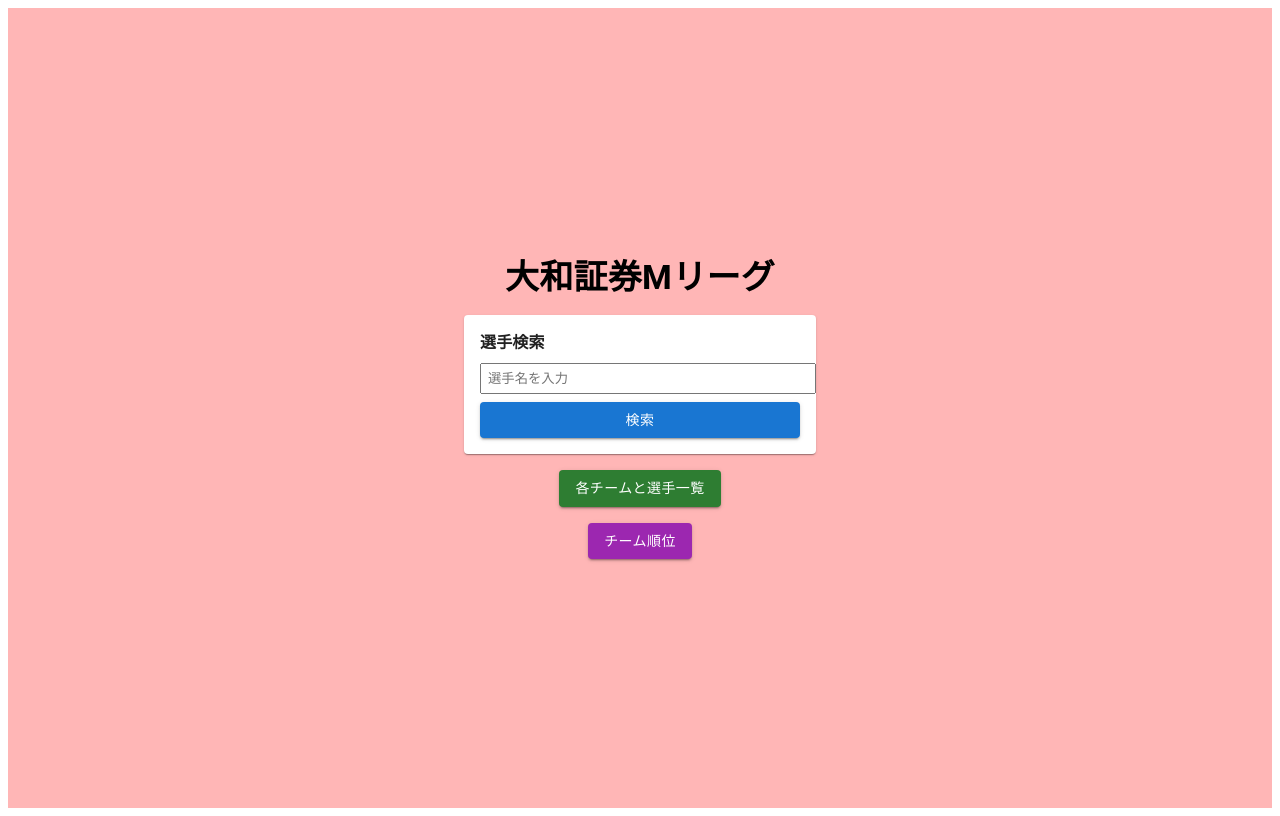
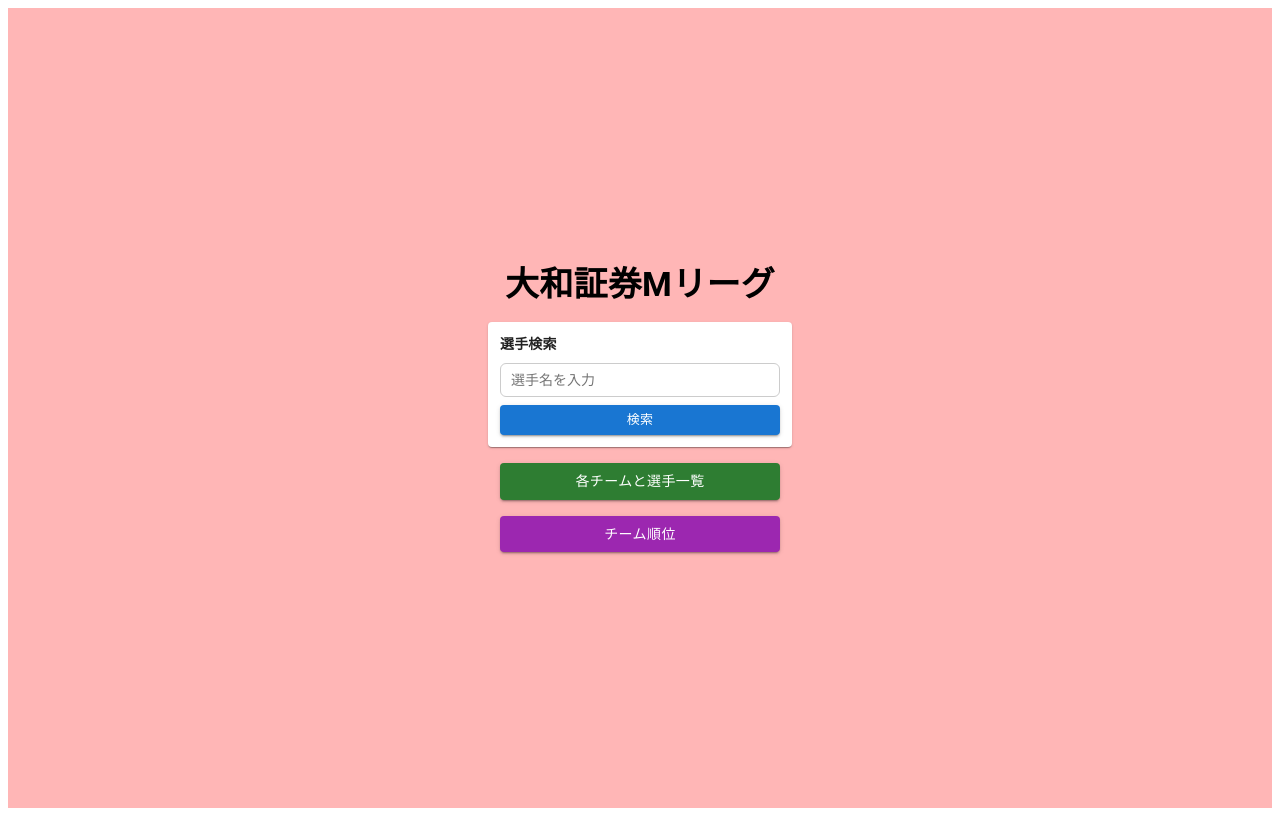
Before and after one commit to tikabureiku/git, a React (Vite) app: page / in a window 1280 px wide. Built offline with nearby package versions, Linux system fonts and the light colour scheme.

Commit message:
スマホ対応

```diff
--- a/src/App.jsx
+++ b/src/App.jsx
@@ -38,6 +38,8 @@
   }, []);
 
   const handleSearch = () => {
+    if (!query) return;
+
     const found = players.find((p) => p.name.includes(query));
     if (found) {
       navigate(`/verse?team=${found.verse}`);
@@ -56,33 +58,71 @@
         justifyContent: "center",
         alignItems: "center",
         gap: 2,
+        px: 1, // ← スマホ横余白
       }}
     >
       <Typography variant="h4" fontWeight="bold">
         大和証券Mリーグ
       </Typography>
 
-      <Paper sx={{ p: 2, width: 320 }}>
-        <Typography fontWeight="bold">選手検索</Typography>
+      <Paper
+        sx={{
+          p: 1.5,
+          width: "90%",
+          maxWidth: 280,
+        }}
+      >
+        <Typography fontWeight="bold" fontSize={14}>
+          選手検索
+        </Typography>
 
         <input
           type="text"
           placeholder="選手名を入力"
           value={query}
           onChange={(e) => setQuery(e.target.value)}
-          style={{ width: "100%", padding: 6, marginTop: 8 }}
+          onKeyDown={(e) => {
+            if (e.key === "Enter") handleSearch();
+          }}
+          style={{
+            width: "100%",
+            height: 34,
+            boxSizing: "border-box",
+            padding: "0 10px",
+            marginTop: 8,
+            fontSize: 14,
+            lineHeight: "34px",
+            border: "1px solid #ccc",
+            borderRadius: 6,
+          }}
         />
 
-        <Button fullWidth sx={{ mt: 1 }} variant="contained" onClick={handleSearch}>
+        <Button
+          fullWidth
+          size="small"
+          sx={{ mt: 1, fontSize: 13 }}
+          variant="contained"
+          onClick={handleSearch}
+        >
           検索
         </Button>
       </Paper>
 
-      <Button variant="contained" color="success" onClick={() => navigate("/verse")}>
+      <Button
+        sx={{ width: "90%", maxWidth: 280 }}
+        variant="contained"
+        color="success"
+        onClick={() => navigate("/verse")}
+      >
         各チームと選手一覧
       </Button>
 
-      <Button variant="contained" color="secondary" onClick={() => navigate("/players")}>
+      <Button
+        sx={{ width: "90%", maxWidth: 280 }}
+        variant="contained"
+        color="secondary"
+        onClick={() => navigate("/players")}
+      >
         チーム順位
       </Button>
     </Box>
@@ -111,12 +151,18 @@
         alignItems: "center",
         pt: 4,
         gap: 2,
+        px: 1,
       }}
     >
       <Typography variant="h5">チーム名と選手</Typography>
 
       <select
-        style={{ width: 300, padding: 6 }}
+        style={{
+          width: "90%",
+          maxWidth: 320,
+          padding: 8,
+          fontSize: 14,
+        }}
         defaultValue={searchParams.get("team") || "verse1"}
         onChange={(e) => fetchVerse(e.target.value).then(setContent)}
       >
@@ -132,7 +178,14 @@
         <option value="verse10">U-NEXT Pirates</option>
       </select>
 
-      <Paper sx={{ width: "90%", maxWidth: 500, p: 2, whiteSpace: "pre-wrap" }}>
+      <Paper
+        sx={{
+          width: "90%",
+          maxWidth: 500,
+          p: 2,
+          whiteSpace: "pre-wrap",
+        }}
+      >
         {content}
       </Paper>
     </Box>
@@ -175,6 +228,7 @@
         alignItems: "center",
         pt: 4,
         gap: 1,
+        px: 1,
       }}
     >
       <Typography variant="h5">チーム順位</Typography>
```
